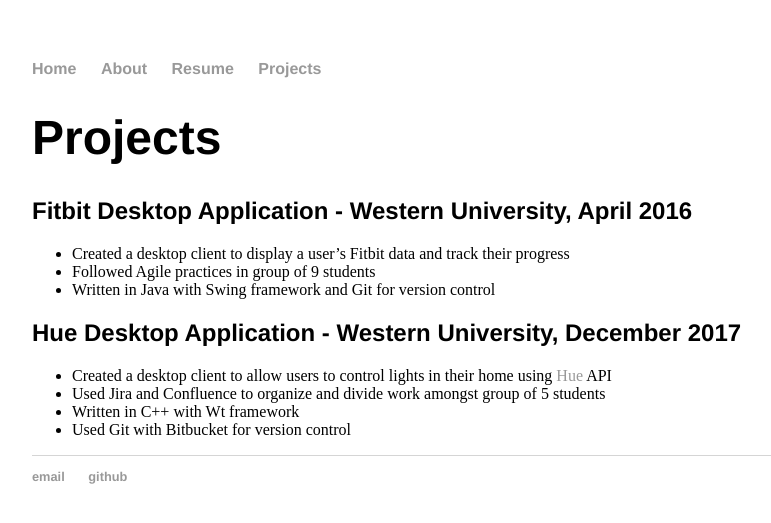
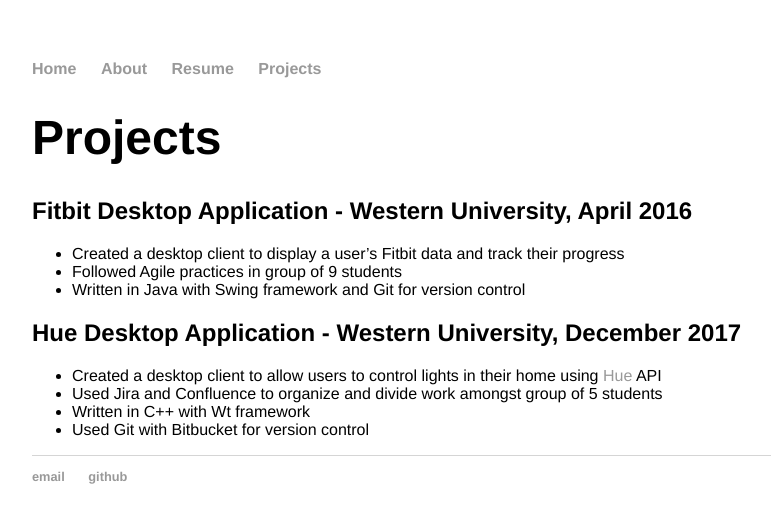
Before and after one commit to jstreet2/jstreet.github.io, a Jekyll site: the page built from projects/index.html, in a window 1280 px wide. Shown: the top 523 px of the page, without its empty margins (160-931 px from the left). Built offline with Jekyll 4.4.1, drawn with Linux system fonts in a browser that asks for light colours.

Commit message:
Update index.html

```diff
--- a/projects/index.html
+++ b/projects/index.html
@@ -7,17 +7,17 @@
 
 	<h2>Fitbit Desktop Application - Western University, April 2016</h2>
   	<ul>
-  		<li>Created a desktop client to display a user’s Fitbit data and track their progress</li>
-  		<li>Followed Agile practices in group of 9 students</li>
-  		<li>Written in Java with Swing framework and Git for version control</li>
+  		<li style="font-size: 1em; font-family:'Helvetica', 'Arial', 'Sans-Serif';">Created a desktop client to display a user’s Fitbit data and track their progress</li>
+  		<li style="font-size: 1em; font-family:'Helvetica', 'Arial', 'Sans-Serif';">Followed Agile practices in group of 9 students</li>
+  		<li style="font-size: 1em; font-family:'Helvetica', 'Arial', 'Sans-Serif';">Written in Java with Swing framework and Git for version control</li>
   	</ul>
 
   	<h2>Hue Desktop Application - Western University, December 2017</h2>
   	<ul>
-  		<li>Created a desktop client to allow users to control lights in their home using <a href="https://www2.meethue.com/en-ca">Hue</a> API</li>
-  		<li>Used Jira and Confluence to organize and divide work amongst group of 5 students</li>
-  		<li>Written in C++ with Wt framework</li>
-  		<li>Used Git with Bitbucket for version control</li>
+  		<li style="font-size: 1em; font-family:'Helvetica', 'Arial', 'Sans-Serif';">Created a desktop client to allow users to control lights in their home using <a href="https://www2.meethue.com/en-ca">Hue</a> API</li>
+  		<li style="font-size: 1em; font-family:'Helvetica', 'Arial', 'Sans-Serif';">Used Jira and Confluence to organize and divide work amongst group of 5 students</li>
+  		<li style="font-size: 1em; font-family:'Helvetica', 'Arial', 'Sans-Serif';">Written in C++ with Wt framework</li>
+  		<li style="font-size: 1em; font-family:'Helvetica', 'Arial', 'Sans-Serif';">Used Git with Bitbucket for version control</li>
   	</ul>
 
 </div>
```
